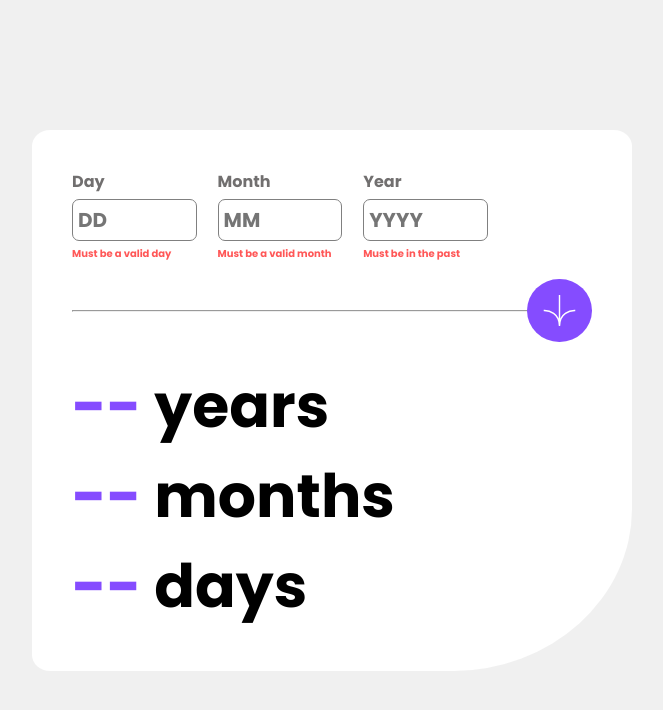
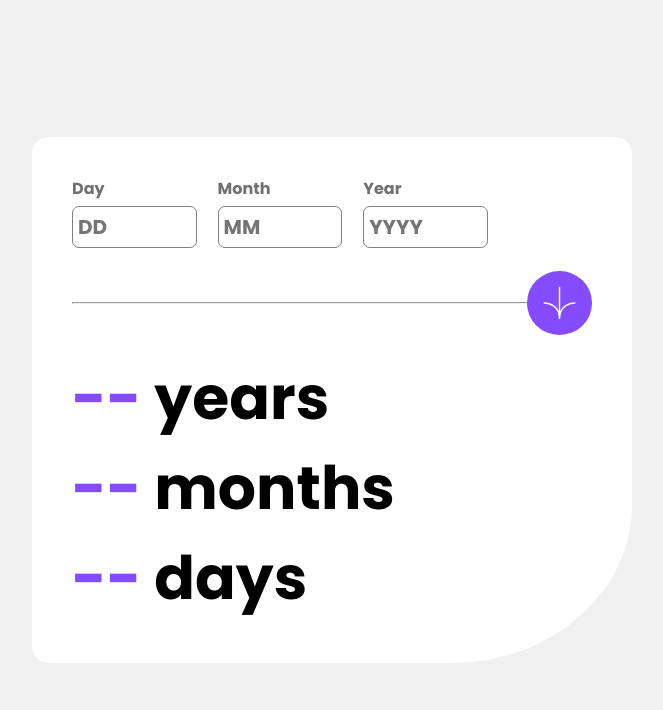
Before and after one commit to jacksen30/age-calculator-app, a plain HTML site: page index.html in a window 1280 px wide. Shown: the whole page, without its empty margins (308-971 px from the left). Drawn offline with Linux system fonts and the light colour scheme.

Commit message:
add ids to error text divs, hide error text until .warning is added via script.js

```diff
--- a/assets/styles/style.css
+++ b/assets/styles/style.css
@@ -151,9 +151,14 @@ body {
 }
 
 .error-text {
+  display: none;
   font-size: 9px;
   font-weight: 700;
   color: hsl(0, 100%, 67%);
+}
+
+.error-text.warning {
+  display: block;
 }
 
 .page-divider {
--- a/index.html
+++ b/index.html
@@ -22,17 +22,17 @@
         <div class="individual-input-wrapper">
           <label for="userInputDay">Day</label>
           <input type="number" id="userInputDay" name="day" placeholder="DD" min="1" max="31" />
-          <p class="error-text error-text--day">Must be a valid day</p>
+          <p id="error-text--day" class="error-text">Must be a valid day</p>
         </div>
         <div class="individual-input-wrapper">
           <label for="userInputMonth">Month</label>
           <input id="userInputMonth" name="month" type="number" value="" placeholder="MM"/>
-          <p class="error-text error-text--month">Must be a valid month</p>
+          <p id="error-text--month" class="error-text">Must be a valid month</p>
         </div>
         <div class="individual-input-wrapper">
           <label for="userInputYear">Year</label>
           <input id="userInputYear" name="year" type="number" value="" placeholder="YYYY"/>
-          <p class="error-text error-text--year">Must be in the past</p>
+          <p id="error-text--year" class="error-text">Must be in the past</p>
         </div>
       </div>
       <div class="page-divider">
```
